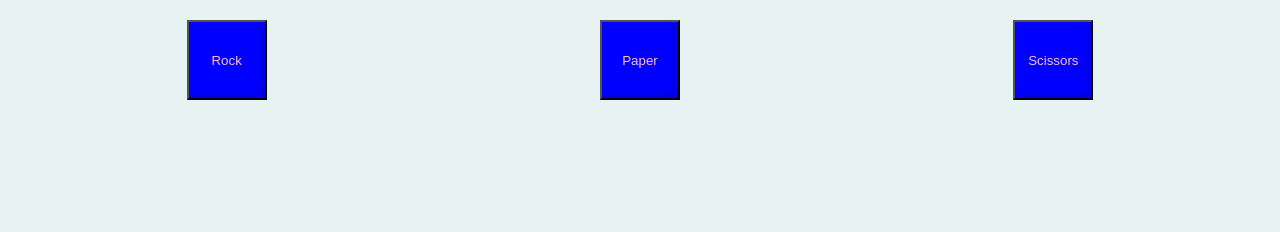
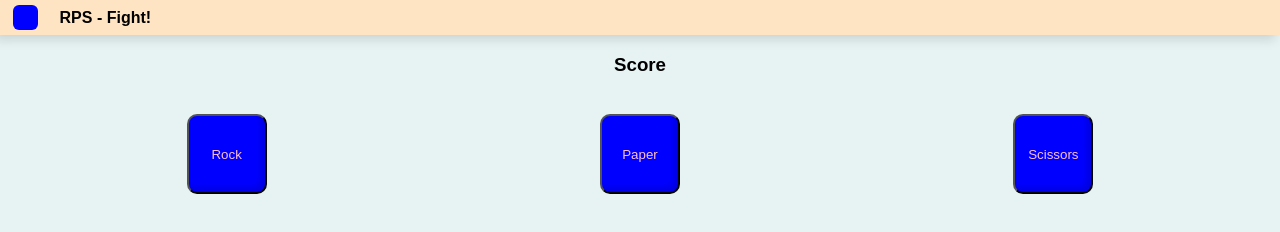
Before and after one commit to PizzaTreatza/RPS-TOP, a plain HTML site: page index.html in a window 1280 px wide. Shown: the top 232 px of the page. Drawn offline with Linux system fonts and the light colour scheme.

Commit message:
mostly css work, getting things staged

```diff
--- a/index.html
+++ b/index.html
@@ -8,7 +8,14 @@
     <body>
         <script src="jScript.js" defer> </script>
 
-
+        <div class="header">
+            <div class="logo-spot"></div>
+            <h4 class="header-title">RPS - Fight!</h4>
+        </div>
+        <div class="score-box">
+            <h3 class="score-title">Score</h3>
+            <div class="score"></div>
+        </div>
         <div class="buttons">
         <button class="rBtn"> Rock </button>
         <button class="pBtn"> Paper </button>
--- a/style.css
+++ b/style.css
@@ -8,6 +8,32 @@ body {
     background-color: rgba(0, 128, 128, 0.094);
     margin:auto;
 }
+
+    .header {
+        display: flex;
+        height: 35px;
+        width: 100vw;
+        background-color: bisque;
+        box-shadow: -5px 5px 10px #00000021;
+        align-items: center;
+    }
+        .logo-spot {
+            background-color: blue;
+            height: 25px;
+            width: 25px;
+            margin-left: 1vw;
+            margin-right: 1.7vw;
+            justify-content: space-around;
+            align-self: center;
+            border-radius: 6px;
+        }
+
+    .score-box {
+        display:flex;
+        flex-direction: column;
+        align-items: center;
+        justify-content: center;
+    }
 
     .buttons {
         display:flex;
@@ -23,4 +49,5 @@ button {
     box-shadow: -4px -4px 6px #00000021 inset;
     height: 80px;
     width: 80px;
+    border-radius: 10px;
 }
```
